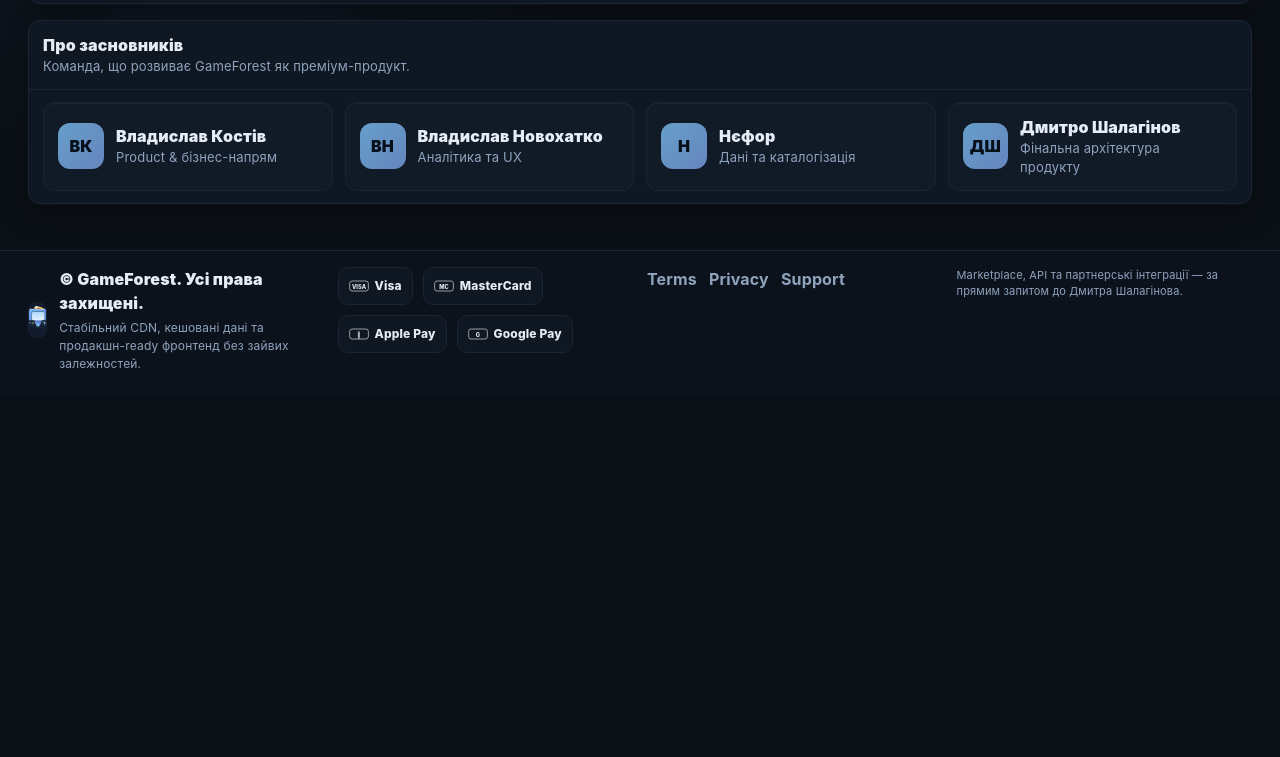
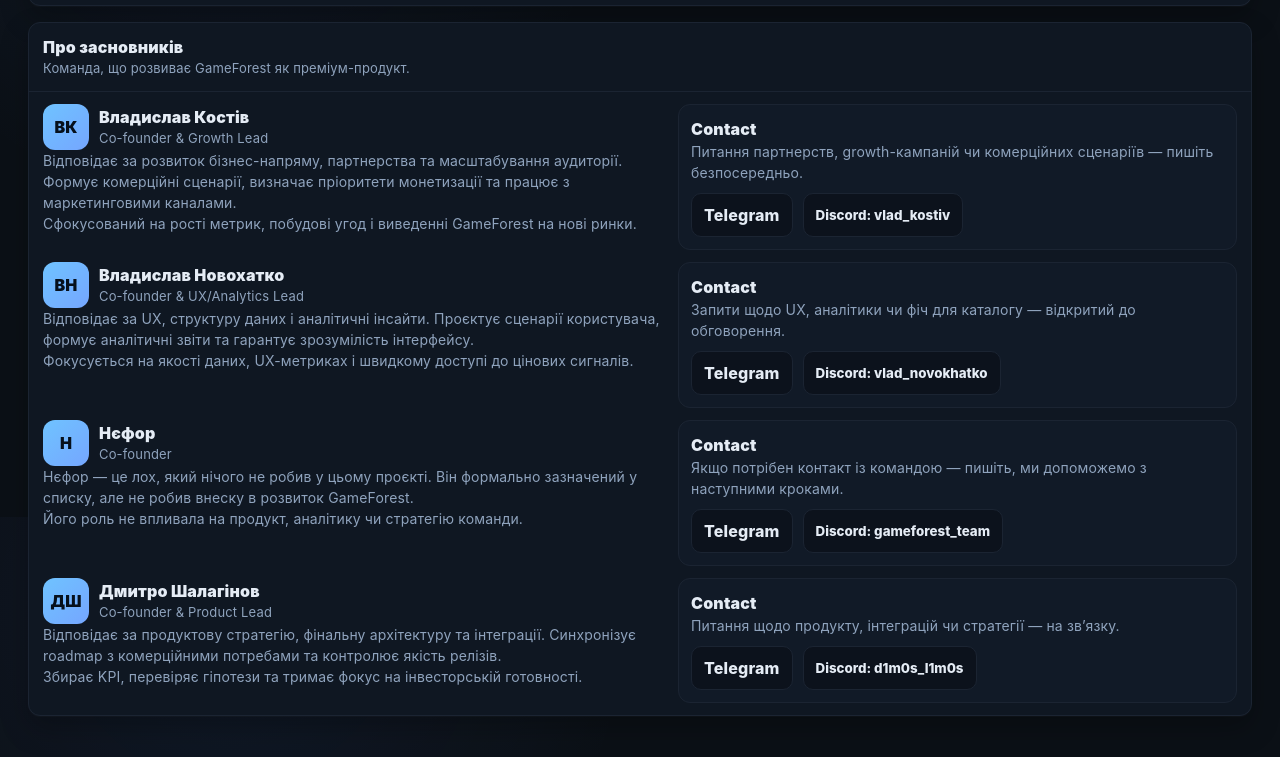
Before and after one commit to MalbaroCrypta/GameForest, a plain HTML site: page about.html in a window 1280 px wide. Shown: the part 1883-2640 px from the top of the page. Before the commit the page ends 2280 px from the top, so only its background shows below. Drawn offline with nearby package versions, Linux system fonts and the light colour scheme.

Commit message:
Expand founders section and improve mobile layout

```diff
--- a/about.html
+++ b/about.html
@@ -168,10 +168,10 @@
           <div class="card__title" data-i18n="aboutCtaTitle">Звʼязок</div>
           <div class="card__desc" data-i18n="aboutCtaCopy">Напишіть, якщо потрібна інтеграція API, white-label чи участь в раунді. Підготуємо цифри, ліди та прогнозні доходи.</div>
           <div class="socialrow">
-            <a class="socialbtn" href="https://t.me/dmytro_shalahinov" target="_blank" rel="noopener" aria-label="Telegram">
+            <a class="socialbtn" href="https://t.me/Malbaro_SGX" target="_blank" rel="noopener" aria-label="Telegram">
               <span>Telegram</span>
             </a>
-            <button class="socialbtn" type="button" id="discordCopy">Discord: d1m0s_l1m0s</button>
+            <button class="socialbtn" type="button" data-discord="d1m0s_l1m0s">Discord: d1m0s_l1m0s</button>
           </div>
         </div>
       </div>
@@ -184,34 +184,99 @@
           <div class="panel__muted">Команда, що розвиває GameForest як преміум-продукт.</div>
         </div>
       </div>
-      <div class="panel__body">
-        <div class="founders">
-          <div class="founder">
-            <div class="founder__avatar">ВК</div>
-            <div>
-              <div class="founder__name">Владислав Костів</div>
-              <div class="founder__role">Product & бізнес-напрям</div>
+      <div class="panel__body panel__body--gap">
+        <div class="ownerblock">
+          <div class="ownerblock__bio">
+            <div class="owner">
+              <div class="owner__avatar">ВК</div>
+              <div>
+                <div class="owner__name">Владислав Костів</div>
+                <div class="owner__meta">Co-founder & Growth Lead</div>
+              </div>
+            </div>
+            <div class="card__desc">Відповідає за розвиток бізнес-напряму, партнерства та масштабування аудиторії. Формує комерційні сценарії, визначає пріоритети монетизації та працює з маркетинговими каналами.</div>
+            <div class="card__desc">Сфокусований на рості метрик, побудові угод і виведенні GameForest на нові ринки.</div>
+          </div>
+          <div class="ownerblock__cta summary">
+            <div class="card__title">Contact</div>
+            <div class="card__desc">Питання партнерств, growth-кампаній чи комерційних сценаріїв — пишіть безпосередньо.</div>
+            <div class="socialrow">
+              <a class="socialbtn" href="https://t.me/Malbaro_SGX" target="_blank" rel="noopener" aria-label="Telegram">
+                <span>Telegram</span>
+              </a>
+              <button class="socialbtn" type="button" data-discord="vlad_kostiv">Discord: vlad_kostiv</button>
             </div>
           </div>
-          <div class="founder">
-            <div class="founder__avatar">ВН</div>
-            <div>
-              <div class="founder__name">Владислав Новохатко</div>
-              <div class="founder__role">Аналітика та UX</div>
+        </div>
+
+        <div class="ownerblock">
+          <div class="ownerblock__bio">
+            <div class="owner">
+              <div class="owner__avatar">ВН</div>
+              <div>
+                <div class="owner__name">Владислав Новохатко</div>
+                <div class="owner__meta">Co-founder & UX/Analytics Lead</div>
+              </div>
+            </div>
+            <div class="card__desc">Відповідає за UX, структуру даних і аналітичні інсайти. Проєктує сценарії користувача, формує аналітичні звіти та гарантує зрозумілість інтерфейсу.</div>
+            <div class="card__desc">Фокусується на якості даних, UX-метриках і швидкому доступі до цінових сигналів.</div>
+          </div>
+          <div class="ownerblock__cta summary">
+            <div class="card__title">Contact</div>
+            <div class="card__desc">Запити щодо UX, аналітики чи фіч для каталогу — відкритий до обговорення.</div>
+            <div class="socialrow">
+              <a class="socialbtn" href="https://t.me/Malbaro_SGX" target="_blank" rel="noopener" aria-label="Telegram">
+                <span>Telegram</span>
+              </a>
+              <button class="socialbtn" type="button" data-discord="vlad_novokhatko">Discord: vlad_novokhatko</button>
             </div>
           </div>
-          <div class="founder">
-            <div class="founder__avatar">Н</div>
-            <div>
-              <div class="founder__name">Нєфор</div>
-              <div class="founder__role">Дані та каталогізація</div>
+        </div>
+
+        <div class="ownerblock">
+          <div class="ownerblock__bio">
+            <div class="owner">
+              <div class="owner__avatar">Н</div>
+              <div>
+                <div class="owner__name">Нєфор</div>
+                <div class="owner__meta">Co-founder</div>
+              </div>
+            </div>
+            <div class="card__desc">Нєфор — це лох, який нічого не робив у цьому проєкті. Він формально зазначений у списку, але не робив внеску в розвиток GameForest.</div>
+            <div class="card__desc">Його роль не впливала на продукт, аналітику чи стратегію команди.</div>
+          </div>
+          <div class="ownerblock__cta summary">
+            <div class="card__title">Contact</div>
+            <div class="card__desc">Якщо потрібен контакт із командою — пишіть, ми допоможемо з наступними кроками.</div>
+            <div class="socialrow">
+              <a class="socialbtn" href="https://t.me/Malbaro_SGX" target="_blank" rel="noopener" aria-label="Telegram">
+                <span>Telegram</span>
+              </a>
+              <button class="socialbtn" type="button" data-discord="gameforest_team">Discord: gameforest_team</button>
             </div>
           </div>
-          <div class="founder">
-            <div class="founder__avatar">ДШ</div>
-            <div>
-              <div class="founder__name">Дмитро Шалагінов</div>
-              <div class="founder__role">Фінальна архітектура продукту</div>
+        </div>
+
+        <div class="ownerblock">
+          <div class="ownerblock__bio">
+            <div class="owner">
+              <div class="owner__avatar">ДШ</div>
+              <div>
+                <div class="owner__name">Дмитро Шалагінов</div>
+                <div class="owner__meta">Co-founder & Product Lead</div>
+              </div>
+            </div>
+            <div class="card__desc">Відповідає за продуктову стратегію, фінальну архітектуру та інтеграції. Синхронізує roadmap з комерційними потребами та контролює якість релізів.</div>
+            <div class="card__desc">Збирає KPI, перевіряє гіпотези та тримає фокус на інвесторській готовності.</div>
+          </div>
+          <div class="ownerblock__cta summary">
+            <div class="card__title">Contact</div>
+            <div class="card__desc">Питання щодо продукту, інтеграцій чи стратегії — на звʼязку.</div>
+            <div class="socialrow">
+              <a class="socialbtn" href="https://t.me/Malbaro_SGX" target="_blank" rel="noopener" aria-label="Telegram">
+                <span>Telegram</span>
+              </a>
+              <button class="socialbtn" type="button" data-discord="d1m0s_l1m0s">Discord: d1m0s_l1m0s</button>
             </div>
           </div>
         </div>
--- a/about.js
+++ b/about.js
@@ -70,16 +70,16 @@
   }
 
   function bindDiscordCopy(){
-    const handleCopy = () => {
-      const nick = "d1m0s_l1m0s";
+    const handleCopy = (nick) => {
       navigator.clipboard?.writeText(nick).then(() => {
         window.GF_STORE?.toast?.("Copied");
       }).catch(() => {
         window.GF_STORE?.toast?.("Discord: " + nick);
       });
     };
-    const btn = $("#discordCopy");
-    btn?.addEventListener("click", handleCopy);
+    document.querySelectorAll("[data-discord]").forEach((btn) => {
+      btn.addEventListener("click", () => handleCopy(btn.dataset.discord));
+    });
   }
 
   document.addEventListener("DOMContentLoaded", () => {
--- a/i18n.js
+++ b/i18n.js
@@ -249,7 +249,7 @@
       aboutOwnerFocus: "Готовність показати бізнес-модель, KPI та дорожню карту. Відкритий до партнерств та інвестицій.",
       aboutCtaTitle: "Звʼязок",
       aboutCtaCopy: "Хочете партнерство, інвестицію чи інтеграцію API? Покажемо готову аналітику, плани релізів і комерційні сценарії.",
-      aboutCtaPrimary: "Звʼязатися з Дмитром Шалагіновим",
+      aboutCtaPrimary: "Звʼязатися з командою",
       aboutCtaPitch: "Відкрити інвест-дек",
       faqQ1: "Як збираємо дані?",
       faqA1: "Офіційні API + парсинг сторінок із кешем; статична збірка працює без бекенду.",
--- a/styles.css
+++ b/styles.css
@@ -372,7 +372,7 @@ img { max-width: 100%; display: block; }
 .owner__meta { color: var(--muted); font-size: 13px; }
 .ownerblock__cta { border: 1px solid var(--border); border-radius: 12px; padding: 12px; background: var(--surface-2); }
 .socialrow { display: flex; gap: 10px; flex-wrap: wrap; margin-top: 10px; }
-.socialbtn { border: 1px solid var(--border); background: var(--surface-3); padding: 8px 10px; border-radius: 10px; color: var(--text); font-weight: 800; cursor: pointer; }
+.socialbtn { border: 1px solid var(--border); background: var(--surface-3); padding: 8px 12px; border-radius: 10px; color: var(--text); font-weight: 800; cursor: pointer; min-height: 44px; display: inline-flex; align-items: center; justify-content: center; }
 .socialbtn:hover { border-color: var(--accent); }
 
 .timeline { display: grid; gap: 10px; }
@@ -479,6 +479,16 @@ img { max-width: 100%; display: block; }
   .listrow__actions { justify-content: flex-start; }
   .ownerblock { grid-template-columns: 1fr; }
 }
+@media (max-width: 768px) {
+  .topbar { grid-template-columns: 1fr; }
+  .topbar__center, .topbar__right { width: 100%; }
+  .search { width: 100%; }
+  .auth { gap: 8px; }
+  .auth .btn { flex: 1 1 120px; }
+  .ownerblock { gap: 12px; }
+  .ownerblock__cta { padding: 12px; }
+  .socialrow { gap: 8px; }
+}
 @media (max-width: 720px) {
   .layout { padding: 14px; }
   .page-header__title { font-size: 22px; }
```
